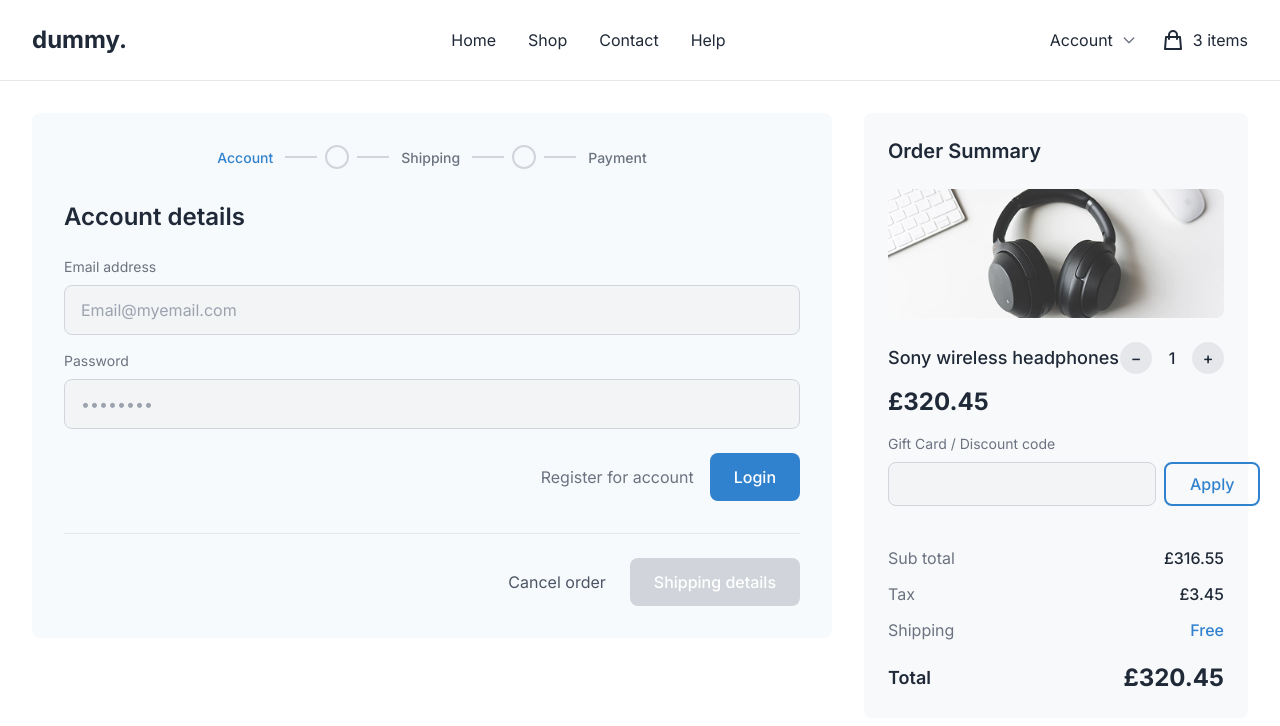
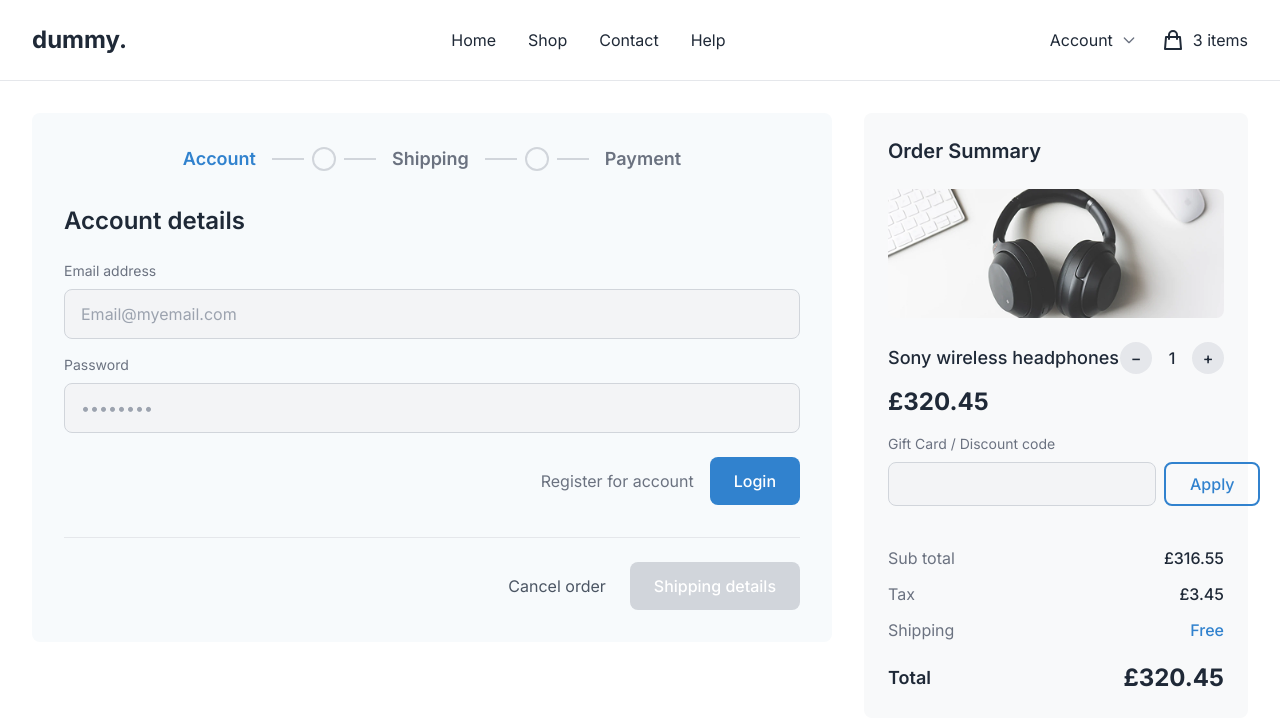
Before and after one commit to TracyK10/credstore-frontend-application, a Next.js app: page /checkout in a window 1280 px wide. Shown: the top 726 px of the page. Built offline with nearby package versions, Linux system fonts and the light colour scheme.

Commit message:
feat: Add StepIndicator component to display checkout process progress.

```diff
--- a/components/checkout/StepIndicator.tsx
+++ b/components/checkout/StepIndicator.tsx
@@ -29,9 +29,9 @@ export const StepIndicator: React.FC<StepIndicatorProps> = ({ currentStep }) =>
         {steps.map((step, stepIndex) => (
           <React.Fragment key={step.number}>
             {/* Step Label */}
-            <div className="px-3">
+            <div className="px-4">
               <span
-                className={`text-sm font-medium whitespace-nowrap ${
+                className={`text-lg font-semibold whitespace-nowrap ${
                   step.number === currentStep
                     ? "text-[#3182CE]"
                     : step.number < currentStep
```
